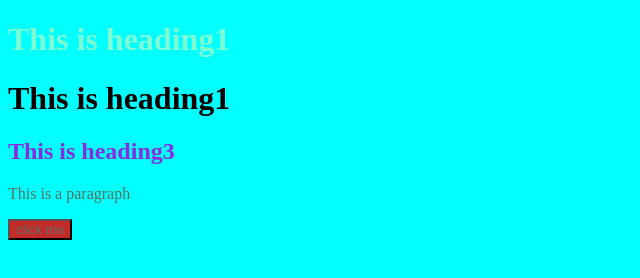
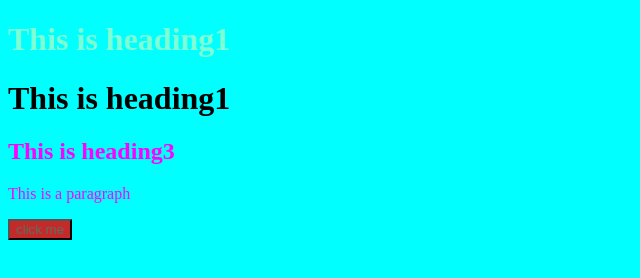
Before and after one commit to kanon-X/CSS, a plain HTML site: page selectors.html in a window 1280 px wide. Shown: the whole page, without its empty margins (0-640 px from the left). Drawn offline with Linux system fonts and the light colour scheme.

Commit message:
initial commit

```diff
--- a/selectors.html
+++ b/selectors.html
@@ -9,8 +9,8 @@
 <body>
     <h1 id="heading1">This is heading1</h1>
     <h1>This is heading1</h1>
-    <h2>This is heading3</h2>
-    <p> This is a paragraph</p>
+    <h2 class = "myclass">This is heading3</h2>
+    <p class = "myclass"> This is a paragraph</p>
     <button>click me</button>
 </body>
 </html>
--- /dev/null
+++ b/textline.css
@@ -0,0 +1,7 @@
+p{
+    text-align: left;
+}
+h2{
+    text-align: center;
+    text-decoration: underline;
+}
```
Also changed, not shown: textline.html (added, +14 -0 lines).
